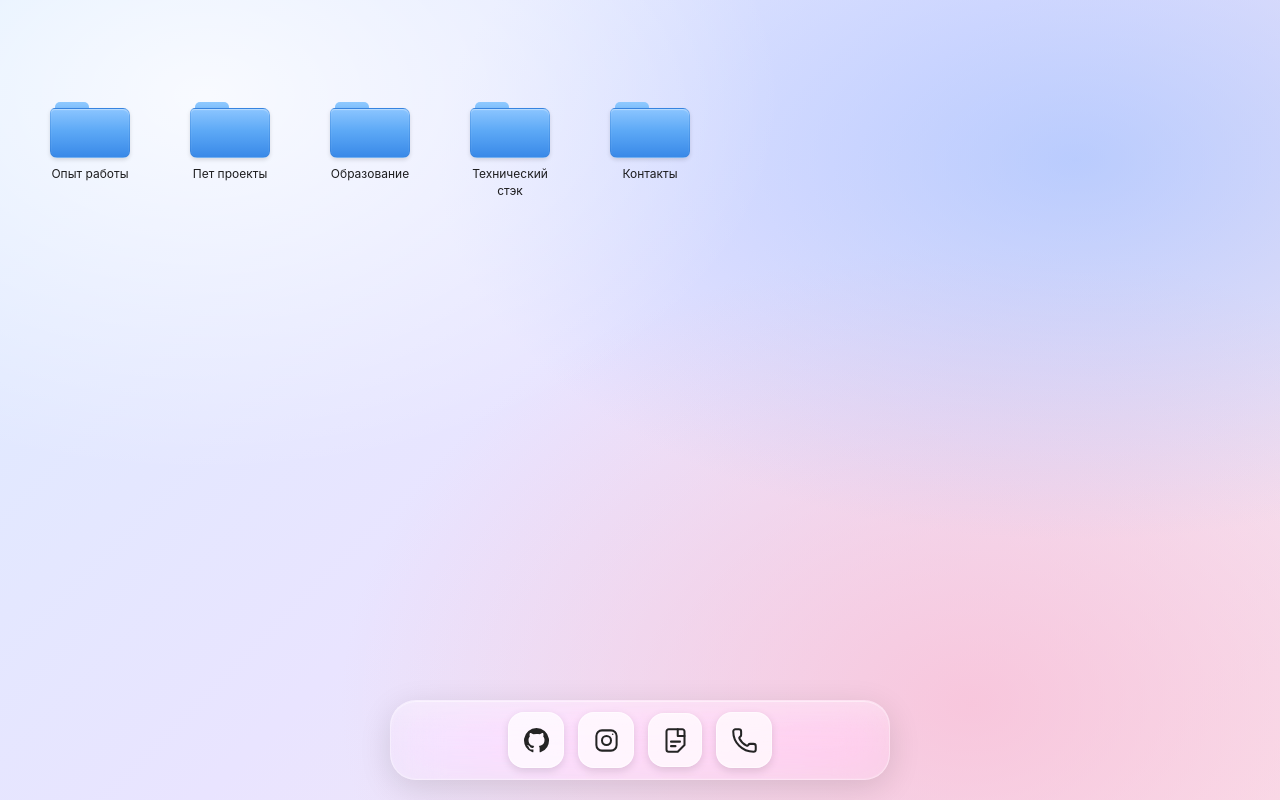
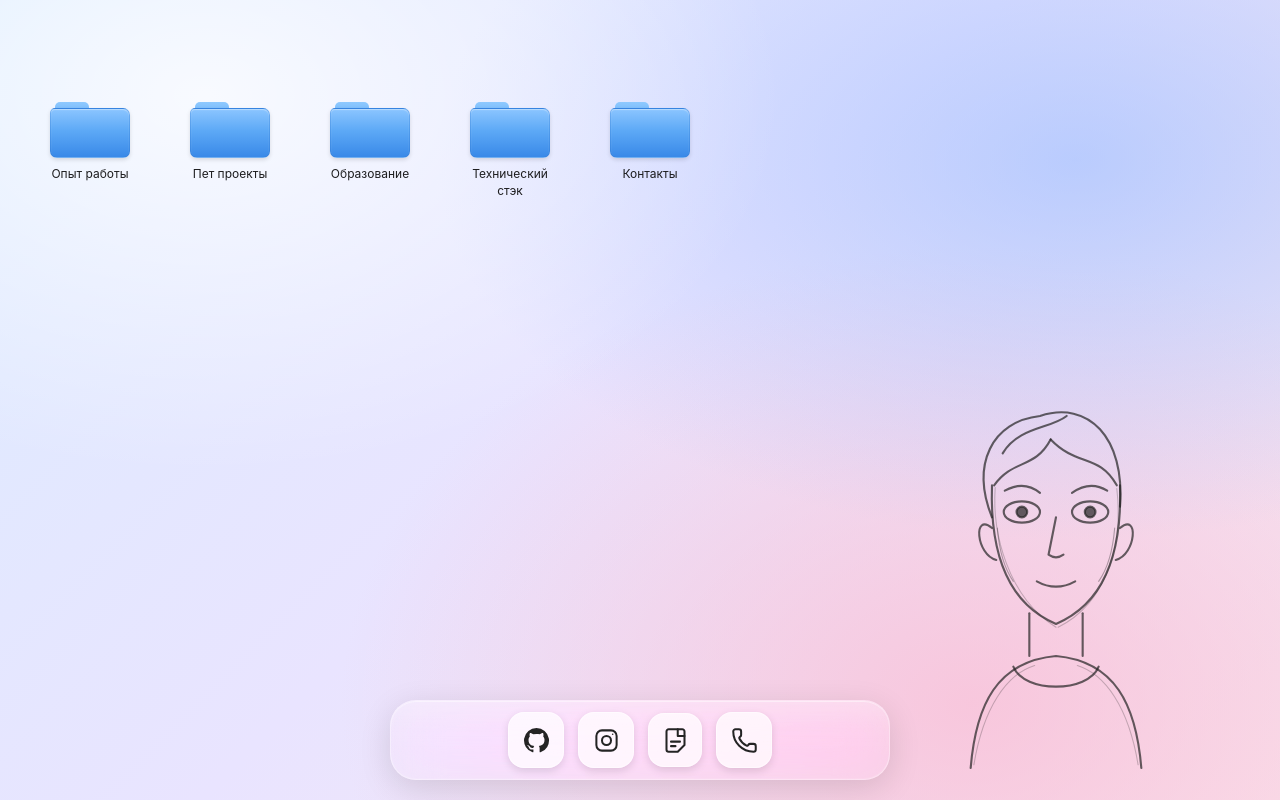
Before and after one commit to Xyzdat/desktopScreenRezume, a React (Vite) app: page / in a window 1280 px wide. Built offline with nearby package versions, Linux system fonts and the light colour scheme.

Commit message:
add aye animation

```diff
--- /dev/null
+++ b/src/components/backgroundCharacter/backgroundCharacter.module.scss
@@ -0,0 +1,23 @@
+.character {
+    position: fixed;
+    right: 5%;
+    bottom: 0;
+
+    width: clamp(180px, 25vw, 320px);
+    height: auto;
+
+    color: rgba(35, 35, 35, 0.7);
+
+    pointer-events: none;
+    user-select: none;
+
+    z-index: 0;
+
+    &__drawing {
+        display: block;
+        width: 100%;
+        height: auto;
+
+        overflow: visible;
+    }
+}
--- /dev/null
+++ b/src/components/backgroundCharacter/backgroundCharacter.tsx
@@ -0,0 +1,127 @@
+import { useEffect, useRef, useState } from "react";
+import styles from "./backgroundCharacter.module.scss";
+
+const BackgroundCharacter = () => {
+    const svgRef = useRef<SVGSVGElement>(null);
+
+    const [gaze, setGaze] = useState({ x: 0, y: 0 });
+
+    useEffect(() => {
+        const handleMouseMove = (event: MouseEvent) => {
+            const svg = svgRef.current;
+            if (!svg) return;
+
+            const rect = svg.getBoundingClientRect();
+
+            // Центр лица в координатах SVG
+            const faceX = rect.left + rect.width * (150 / 300);
+            const faceY = rect.top + rect.height * (145 / 420);
+
+            // Нормализуем направление взгляда
+            const dx = (event.clientX - faceX) / (window.innerWidth / 2);
+            const dy = (event.clientY - faceY) / (window.innerHeight / 2);
+
+            setGaze({
+                x: Math.max(-1, Math.min(1, dx)) * 5,
+                y: Math.max(-1, Math.min(1, dy)) * 4,
+            });
+        };
+
+        window.addEventListener("mousemove", handleMouseMove);
+
+        return () => {
+            window.removeEventListener("mousemove", handleMouseMove);
+        };
+    }, []);
+
+    return (
+        <div className={styles.character}>
+            <svg
+                ref={svgRef}
+                viewBox="0 0 300 420"
+                className={styles.character__drawing}
+                xmlns="http://www.w3.org/2000/svg"
+                aria-hidden="true"
+            >
+                <g
+                    fill="none"
+                    stroke="currentColor"
+                    strokeWidth="2"
+                    strokeLinecap="round"
+                    strokeLinejoin="round"
+                >
+                    {/* Плечи и тело */}
+                    <path d="M70 390 C75 330 95 290 150 285 C205 290 225 330 230 390" />
+                    <path d="M110 295 C120 320 180 320 190 295" />
+
+                    {/* Шея */}
+                    <path d="M125 245 L125 285" />
+                    <path d="M175 245 L175 285" />
+
+                    {/* Контур лица */}
+                    <path d="M90 125 C88 185 103 235 150 255 C197 235 212 185 210 125" />
+
+                    {/* Уши */}
+                    <path d="M90 165 C72 150 75 190 94 195" />
+                    <path d="M210 165 C228 150 225 190 206 195" />
+
+                    {/* Волосы */}
+                    <path d="M90 155 C70 105 90 65 135 60 C180 45 215 80 210 145" />
+                    <path d="M92 125 C110 100 130 110 145 82" />
+                    <path d="M145 82 C170 108 190 95 207 125" />
+                    <path d="M100 95 C115 70 145 72 160 60" />
+
+                    {/* Брови */}
+                    <path d="M102 130 Q120 120 135 132" />
+                    <path d="M165 132 Q182 120 198 130" />
+
+                    {/* Глаза */}
+                    <ellipse cx="118" cy="150" rx="17" ry="10" />
+                    <ellipse cx="182" cy="150" rx="17" ry="10" />
+
+                    {/* Зрачки следят за мышью */}
+                    <g
+                        transform={`translate(${gaze.x} ${gaze.y})`}
+                    >
+                        <circle cx="118" cy="150" r="5" fill="currentColor" />
+                        <circle cx="182" cy="150" r="5" fill="currentColor" />
+                    </g>
+
+                    {/* Нос */}
+                    <path d="M150 155 L143 190 Q150 195 157 190" />
+
+                    {/* Рот */}
+                    <path d="M132 215 Q150 225 168 215" />
+
+                    {/* Дополнительные штрихи карандаша */}
+                    <path
+                        d="M95 165 C97 190 103 205 110 215"
+                        strokeWidth="1"
+                        opacity="0.5"
+                    />
+                    <path
+                        d="M205 165 C203 190 197 205 190 215"
+                        strokeWidth="1"
+                        opacity="0.5"
+                    />
+                </g>
+
+                {/* Вторичные линии создают ощущение ручного рисунка */}
+                <g
+                    fill="none"
+                    stroke="currentColor"
+                    strokeWidth="1"
+                    strokeLinecap="round"
+                    opacity="0.35"
+                >
+                    <path d="M93 127 C90 170 105 230 150 258" />
+                    <path d="M152 258 C198 235 213 180 207 128" />
+                    <path d="M73 387 C82 333 104 302 130 294" />
+                    <path d="M227 387 C218 333 196 302 170 294" />
+                </g>
+            </svg>
+        </div>
+    );
+};
+
+export default BackgroundCharacter;
--- a/src/components/mainPage/mainPage.tsx
+++ b/src/components/mainPage/mainPage.tsx
@@ -3,6 +3,7 @@ import { education, experience, projects, skills, personalInfo } from "../../dat
 import mainPageStyle from "./mainPage.module.scss"
 import Folder from "../folder/folder.tsx";
 import Modal from "../modalWindow/modal.tsx";
+import BackgroundCharacter from "../backgroundCharacter/backgroundCharacter.tsx";
 
 const FOLDER_WIDTH = 100;
 const FOLDER_HEIGHT = 90;
@@ -133,6 +134,7 @@ const MainPage: React.FC = () => {
 
     return (
         <div className={mainPageStyle.container} ref={desktopRef}>
+            <BackgroundCharacter />
             {renderFolder('experience', 'Опыт работы')}
             {renderFolder('projects', 'Пет проекты')}
             {renderFolder('education', 'Образование')}
```
Also changed, not shown: 1 other file (tests, documents, lock files or other folders).
